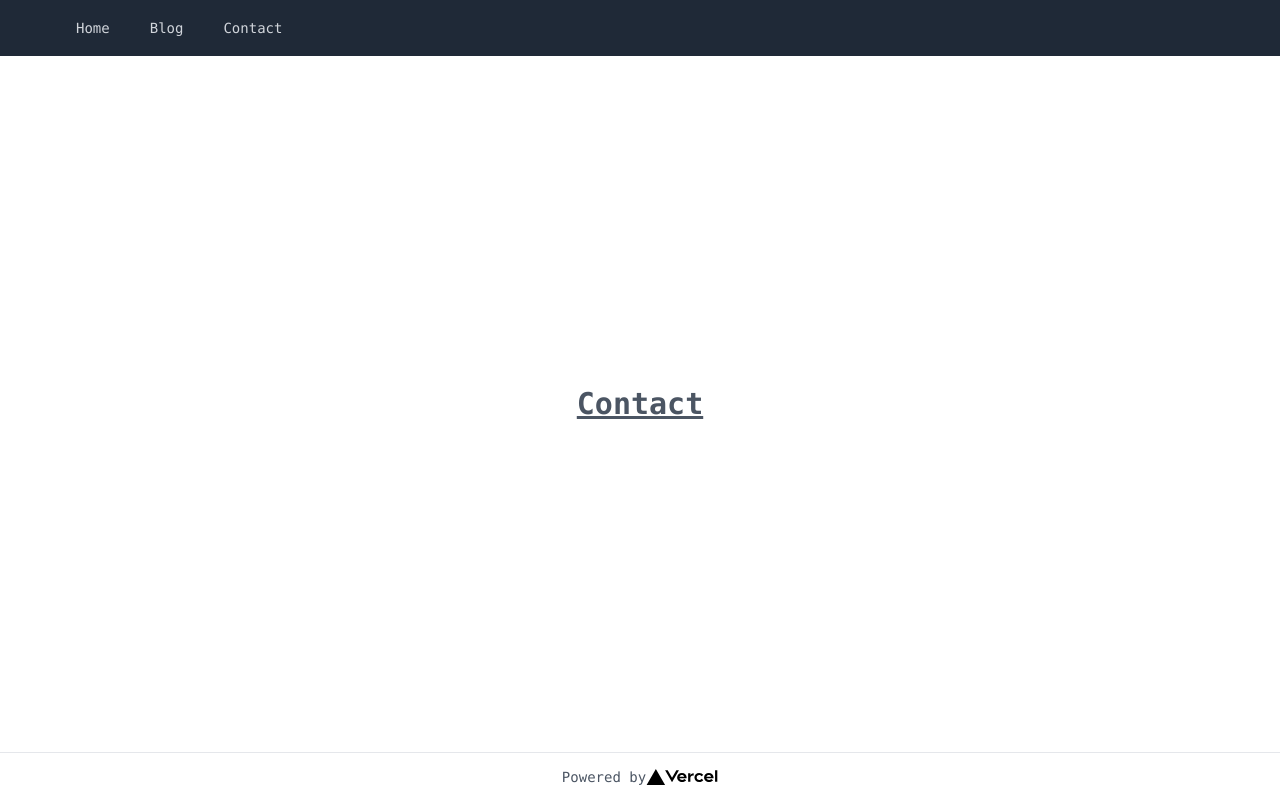
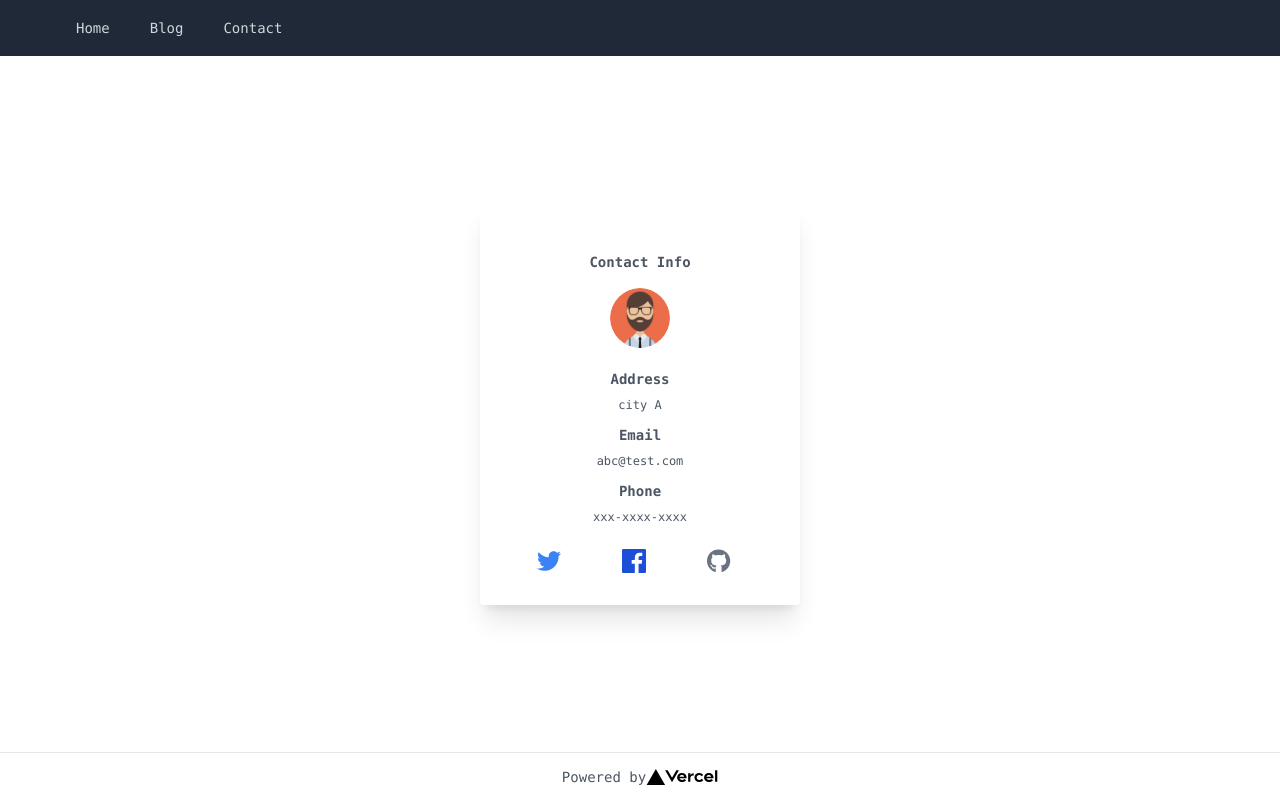
Before and after one commit to sdkk1/nextjs-hp, a Next.js app: page /contact in a window 1280 px wide. Built offline with nearby package versions, Linux system fonts and the light colour scheme.

Commit message:
update: Contactページを修正

```diff
--- a/src/pages/contact/index.tsx
+++ b/src/pages/contact/index.tsx
@@ -1,5 +1,6 @@
 import type { NextPage } from 'next'
 import Head from 'next/head'
+import Image from 'next/image'
 
 const Contact: NextPage = () => {
   return (
@@ -7,7 +8,68 @@
       <Head>
         <title>Contact</title>
       </Head>
-      <h1 className='text-3xl font-bold underline'>Contact</h1>
+
+      <div className='w-80 rounded bg-white p-8 text-center shadow-xl'>
+        <div className='mt-4'>
+          <p className='font-bold'>Contact Info</p>
+        </div>
+        <div className='mx-auto mt-4'>
+          <Image
+            className='rounded-full'
+            src='/avatar.png'
+            alt='avatar'
+            width={60}
+            height={60}
+          />
+        </div>
+        <div className='mt-4'>
+          <p className='font-bold'>Address</p>
+          <p className='mt-2 text-xs text-gray-600'>city A</p>
+          <p className='mt-3 font-bold'>Email</p>
+          <p className='mt-2 text-xs text-gray-600'>abc@test.com</p>
+          <p className='mt-3 font-bold'>Phone</p>
+          <p className='mt-2 text-xs text-gray-600'>xxx-xxxx-xxxx</p>
+        </div>
+        <div className='mt-6 flex justify-around'>
+          <div>
+            <a href='#'>
+              <svg
+                className='mr-3 h-6 w-6 text-blue-500'
+                stroke='currentColor'
+                fill='currentColor'
+                viewBox='0 0 512 512'
+                xmlns='http://www.w3.org/2000/svg'
+              >
+                <path d='M459.37 151.716c.325 4.548.325 9.097.325 13.645 0 138.72-105.583 298.558-298.558 298.558-59.452 0-114.68-17.219-161.137-47.106 8.447.974 16.568 1.299 25.34 1.299 49.055 0 94.213-16.568 130.274-44.832-46.132-.975-84.792-31.188-98.112-72.772 6.498.974 12.995 1.624 19.818 1.624 9.421 0 18.843-1.3 27.614-3.573-48.081-9.747-84.143-51.98-84.143-102.985v-1.299c13.969 7.797 30.214 12.67 47.431 13.319-28.264-18.843-46.781-51.005-46.781-87.391 0-19.492 5.197-37.36 14.294-52.954 51.655 63.675 129.3 105.258 216.365 109.807-1.624-7.797-2.599-15.918-2.599-24.04 0-57.828 46.782-104.934 104.934-104.934 30.213 0 57.502 12.67 76.67 33.137 23.715-4.548 46.456-13.32 66.599-25.34-7.798 24.366-24.366 44.833-46.132 57.827 21.117-2.273 41.584-8.122 60.426-16.243-14.292 20.791-32.161 39.308-52.628 54.253z'></path>
+              </svg>
+            </a>
+          </div>
+          <div>
+            <a href='#'>
+              <svg
+                className='mr-3 h-6 w-6 text-blue-700'
+                fill='currentColor'
+                viewBox='0 0 24 24'
+                xmlns='http://www.w3.org/2000/svg'
+              >
+                <path d='M22.675 0h-21.35c-.732 0-1.325.593-1.325 1.325v21.351c0 .731.593 1.324 1.325 1.324h11.495v-9.294h-3.128v-3.622h3.128v-2.671c0-3.1 1.893-4.788 4.659-4.788 1.325 0 2.463.099 2.795.143v3.24l-1.918.001c-1.504 0-1.795.715-1.795 1.763v2.313h3.587l-.467 3.622h-3.12v9.293h6.116c.73 0 1.323-.593 1.323-1.325v-21.35c0-.732-.593-1.325-1.325-1.325z' />
+              </svg>
+            </a>
+          </div>
+          <div>
+            <a href='#'>
+              <svg
+                className='mr-3 h-6 w-6 text-gray-500'
+                fill='currentColor'
+                viewBox='0 0 512 512'
+                xmlns='http://www.w3.org/2000/svg'
+              >
+                <path d='M165.9 397.4c0 2-2.3 3.6-5.2 3.6-3.3.3-5.6-1.3-5.6-3.6 0-2 2.3-3.6 5.2-3.6 3-.3 5.6 1.3 5.6 3.6zm-31.1-4.5c-.7 2 1.3 4.3 4.3 4.9 2.6 1 5.6 0 6.2-2s-1.3-4.3-4.3-5.2c-2.6-.7-5.5.3-6.2 2.3zm44.2-1.7c-2.9.7-4.9 2.6-4.6 4.9.3 2 2.9 3.3 5.9 2.6 2.9-.7 4.9-2.6 4.6-4.6-.3-1.9-3-3.2-5.9-2.9zM244.8 8C106.1 8 0 113.3 0 252c0 110.9 69.8 205.8 169.5 239.2 12.8 2.3 17.3-5.6 17.3-12.1 0-6.2-.3-40.4-.3-61.4 0 0-70 15-84.7-29.8 0 0-11.4-29.1-27.8-36.6 0 0-22.9-15.7 1.6-15.4 0 0 24.9 2 38.6 25.8 21.9 38.6 58.6 27.5 72.9 20.9 2.3-16 8.8-27.1 16-33.7-55.9-6.2-112.3-14.3-112.3-110.5 0-27.5 7.6-41.3 23.6-58.9-2.6-6.5-11.1-33.3 2.6-67.9 20.9-6.5 69 27 69 27 20-5.6 41.5-8.5 62.8-8.5s42.8 2.9 62.8 8.5c0 0 48.1-33.6 69-27 13.7 34.7 5.2 61.4 2.6 67.9 16 17.7 25.8 31.5 25.8 58.9 0 96.5-58.9 104.2-114.8 110.5 9.2 7.9 17 22.9 17 46.4 0 33.7-.3 75.4-.3 83.6 0 6.5 4.6 14.4 17.3 12.1C428.2 457.8 496 362.9 496 252 496 113.3 383.5 8 244.8 8zM97.2 352.9c-1.3 1-1 3.3.7 5.2 1.6 1.6 3.9 2.3 5.2 1 1.3-1 1-3.3-.7-5.2-1.6-1.6-3.9-2.3-5.2-1zm-10.8-8.1c-.7 1.3.3 2.9 2.3 3.9 1.6 1 3.6.7 4.3-.7.7-1.3-.3-2.9-2.3-3.9-2-.6-3.6-.3-4.3.7zm32.4 35.6c-1.6 1.3-1 4.3 1.3 6.2 2.3 2.3 5.2 2.6 6.5 1 1.3-1.3.7-4.3-1.3-6.2-2.2-2.3-5.2-2.6-6.5-1zm-11.4-14.7c-1.6 1-1.6 3.6 0 5.9 1.6 2.3 4.3 3.3 5.6 2.3 1.6-1.3 1.6-3.9 0-6.2-1.4-2.3-4-3.3-5.6-2z'></path>
+              </svg>
+            </a>
+          </div>
+        </div>
+      </div>
     </>
   )
 }
```
